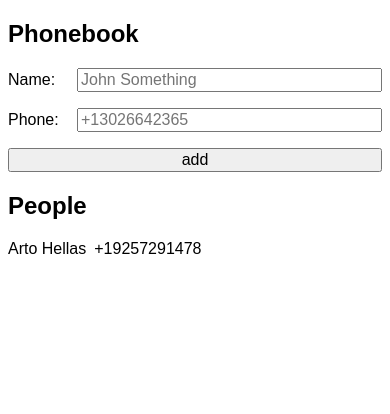
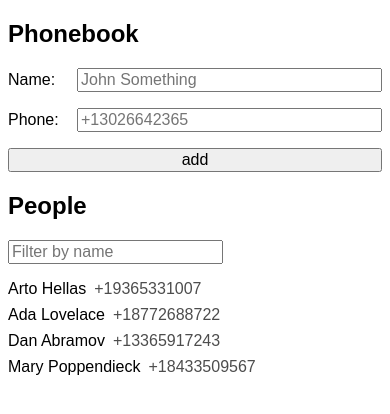
Before and after one commit to nikitapashinsky/fullstackopen, a React (Vite) app in the folder part2/phonebook/: page / in a window 390 px wide. Shown: the top 414 px of the page. Built offline with nearby package versions, Linux system fonts and the light colour scheme.

Commit message:
complete 2.9*: phonebook step 4

```diff
--- a/part2/phonebook/src/App.jsx
+++ b/part2/phonebook/src/App.jsx
@@ -2,9 +2,15 @@ import { useState } from "react";
 
 const App = () => {
   console.clear();
-  const [persons, setPersons] = useState([{ name: "Arto Hellas", phone: "+19257291478" }]);
+  const [persons, setPersons] = useState([
+    { name: "Arto Hellas", phone: "+19365331007", id: 1 },
+    { name: "Ada Lovelace", phone: "+18772688722", id: 2 },
+    { name: "Dan Abramov", phone: "+13365917243", id: 3 },
+    { name: "Mary Poppendieck", phone: "+18433509567", id: 4 },
+  ]);
   const [newName, setNewName] = useState("");
   const [newPhone, setNewPhone] = useState("");
+  const [filterString, setFilterString] = useState("");
 
   const phoneRegex = /\+?1?\s*\(?\d{3}\)?\s*\d{3}\s*\d{4}(?:\s?(?:x|ext)\.?\s?\d{1,5})?/;
 
@@ -31,14 +37,13 @@ const App = () => {
       return;
     }
 
-    setPersons([...persons, { name: newName, phone: newPhone }]);
+    setPersons([...persons, { name: newName, phone: newPhone, id: persons.at(-1).id + 1 }]);
     setNewName("");
     setNewPhone("");
   }
 
   return (
     <div>
-      {/* <div id="debug">debug: {newName}</div>*/}
       <h2>Phonebook</h2>
       <form onSubmit={addPerson}>
         <label htmlFor="name">
@@ -68,13 +73,22 @@ const App = () => {
         <button type="submit">add</button>
       </form>
       <h2>People</h2>
+      <input
+        type="text"
+        placeholder="Filter by name"
+        value={filterString}
+        onChange={(e) => setFilterString(e.target.value.toLowerCase())}
+      />
       <ul>
-        {persons.map((person) => (
-          <li key={person.name}>
-            <span>{person.name}</span>
-            <span>{person.phone}</span>
-          </li>
-        ))}
+        {persons.map(
+          (person) =>
+            person.name.toLowerCase().includes(filterString) && (
+              <li key={person.id}>
+                <span>{person.name}</span>
+                <span>{person.phone}</span>
+              </li>
+            ),
+        )}
       </ul>
     </div>
   );
--- a/part2/phonebook/src/index.css
+++ b/part2/phonebook/src/index.css
@@ -51,8 +51,15 @@ ul {
     display: flex;
     gap: 0.5rem;
 
-    span:first-child {
+    & span:first-child {
       font-weight: 500;
+    }
+
+    & span:nth-child(2) {
+      color: light-dark(
+        hsl(from CanvasText h s calc(l + 30)),
+        hsl(from CanvasText h s calc(l - 30))
+      );
     }
   }
 }
```
